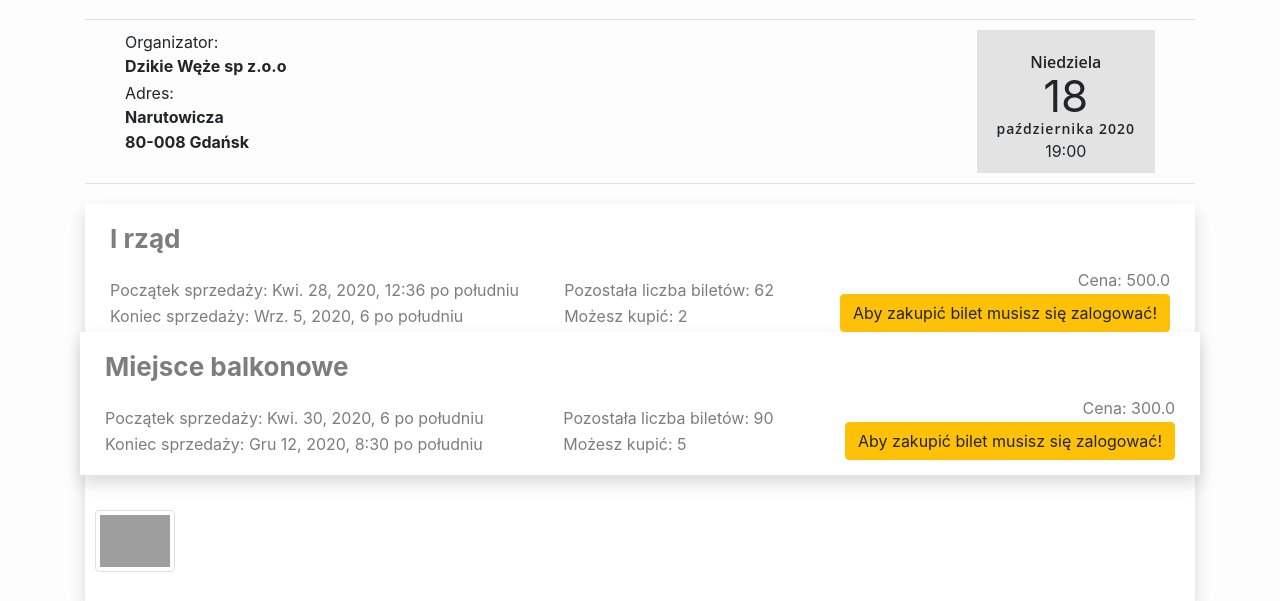
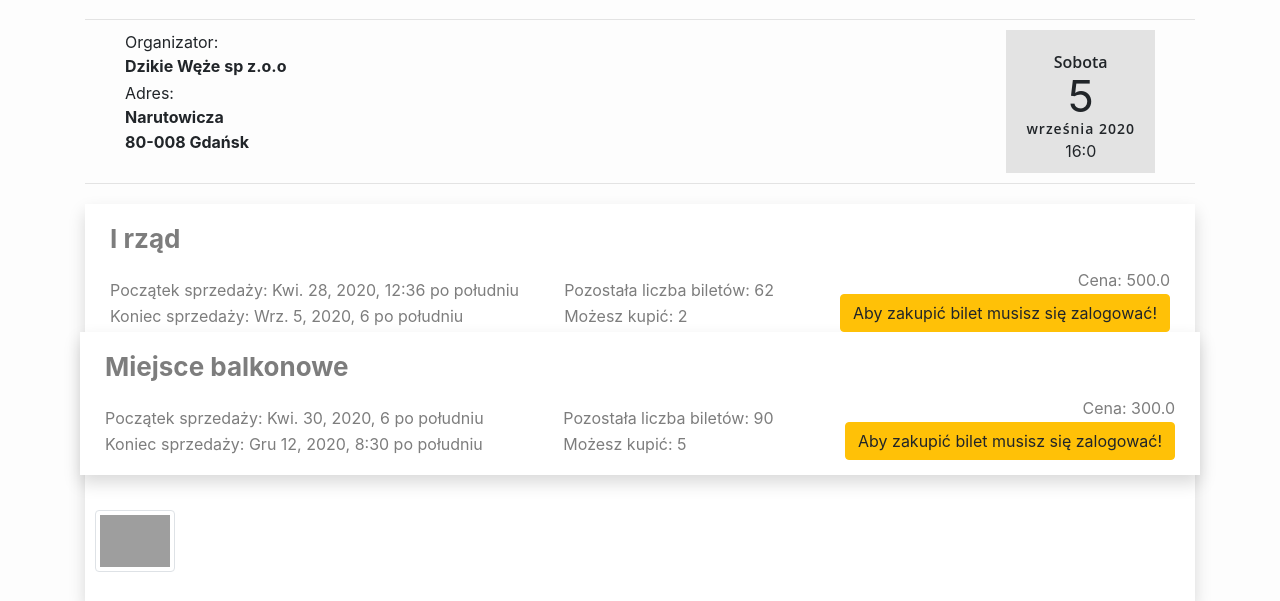
Before and after one commit to PythonProjectGroup/ticketsparty-backend, a Django app: page /events/1/ in a window 1280 px wide. Shown: the part 295-896 px from the top of the page. Run offline with Django 3.2, Linux system fonts and the light colour scheme; data comes from the database, SQL or seed files in the repository; some libraries are stand-ins or nearby versions; grey boxes are pictures that could not be loaded.

```diff
--- a/backend/templates/backend/event.html
+++ b/backend/templates/backend/event.html
@@ -74,10 +74,10 @@
                 </p>
             </div>
             <div class="event-data-right ">
-                <span class="day">Niedziela</span>
-                <span class="day-number">18</span>
-                <span class="month">października 2020</span>
-                <span>19:00</span>
+                <span class="day">{{ date.weekday }}</span>
+                <span class="day-number">{{ date.day }}</span>
+                <span class="month">{{ date.month}} {{ date.year }}</span>
+                <span>{{ date.time }}</span>
             </div>
         </div>
 
```
